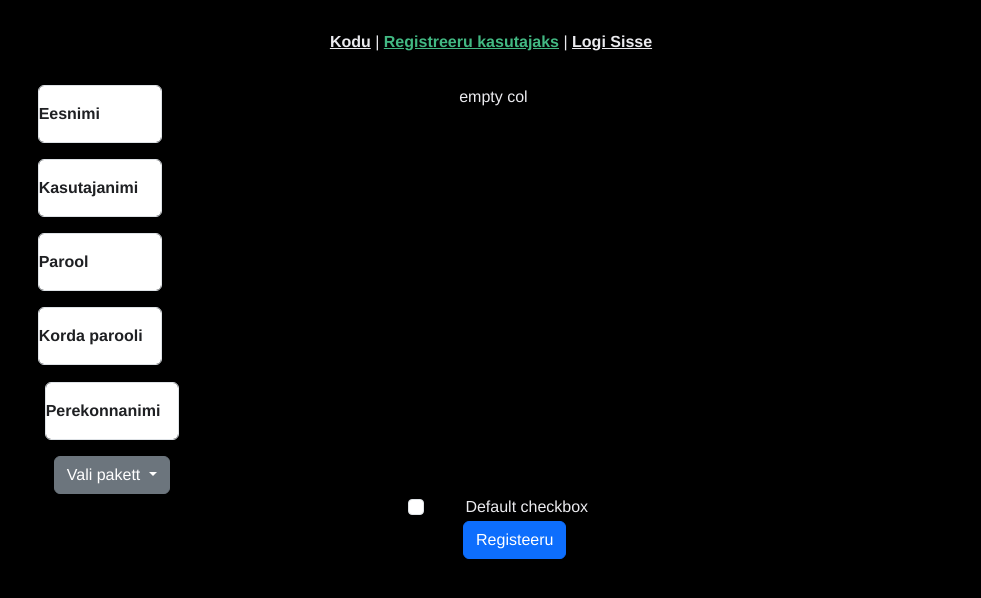
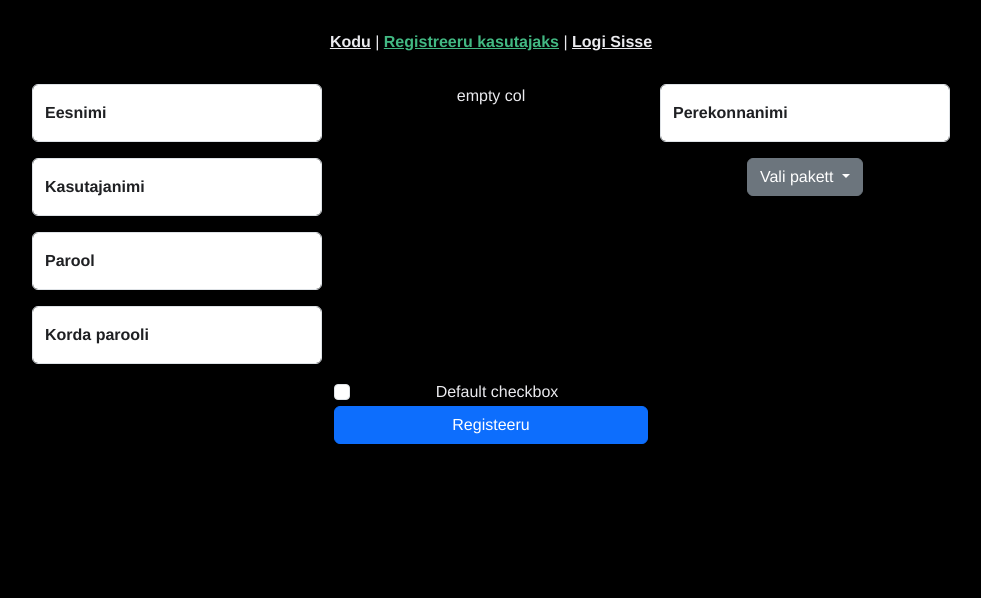
Before and after one commit to dranluik/rainaifront, a Vue app: page /signup in a window 1280 px wide. Shown: the top 598 px of the page, without its empty margins (149-1130 px from the left). Built offline with nearby package versions, Linux system fonts and the light colour scheme.

Commit message:
ANNA-LIISA managed to fix the css in signupview

```diff
--- a/src/App.vue
+++ b/src/App.vue
@@ -22,7 +22,9 @@ html, body {
 #app {
   display: flex;
   flex-direction: column;
-  min-height: 100vh; /* Ensure the content covers the entire viewport height */
+  min-height: 100vh;
+
+  align-items: center;/* Ensure the content covers the entire viewport height */
 }
 
 nav {
--- a/src/views/SignUpView.vue
+++ b/src/views/SignUpView.vue
@@ -1,49 +1,39 @@
 <template>
 
-  <div class="container text-center">
-    <div class="row">
-      <div class="col col-4">
-        <div class="row align-items-start">
-
-          <div class="row justify-content-center">
-            <div class="col col-5 form-floating mb-3">
+  <div class="container-xxl text-center mx-auto">
+    <div class="row text-center mx-auto justify-content-center">
+      <div class="col col-3 text-center">
+        <div class="form-floating mb-3">
           <input type="email" class="form-control" placeholder="name@example.com">
           <label for="floatingInput" class="custom-label">Eesnimi</label>
         </div>
-          </div>
-          <div class="row justify-content-center">
-            <div class="col col-5 form-floating mb-3">
+        <div class="form-floating mb-3">
           <input type="email" class="form-control" placeholder="name@example.com">
           <label for="floatingInput" class="custom-label">Kasutajanimi</label>
         </div>
-          </div>
-          <div class="row justify-content-center">
-            <div class="col col-5 form-floating mb-3">
+        <div class="form-floating mb-3">
             <input type="email" class="form-control" placeholder="name@example.com">
             <label for="floatingInput" class="custom-label">Parool</label>
         </div>
-          </div>
-          <div class="row justify-content-center">
-            <div class="col col-5 form-floating mb-3">
+        <div class="form-floating mb-3">
             <input type="email" class="form-control" placeholder="name@example.com">
             <label for="floatingInput" class="custom-label">Korda parooli</label>
         </div>
       </div>
-        </div>
-      </div>
 
-      <div class="col col-4">
+
+    <div class="col col-3 text-center">
       empty col
     </div>
 
-      <div class="col col-4">
+    <div class="col col-3 text-center">
 
 
-        <div class="row justify-content-center">
-          <div class="col col-5 form-floating mb-3">
+      <div class="form-floating mb-3">
+
           <input type="email" class="form-control" placeholder="name@example.com">
           <label for="floatingInput" class="custom-label">Perekonnanimi</label>
-          </div>
+
       </div>
       <div class="dropdown">
         <button class="btn btn-secondary dropdown-toggle" type="button" data-bs-toggle="dropdown"
@@ -61,28 +51,28 @@
 
 
   </div>
-    <div class="row">
-      <div class="col col-5">
+  <div class="row text-center mx-auto justify-content-center">
+    <div class="col col-3 text-center">
 
     </div>
-      <div class="col col-5">
+    <div class="col col-3 text-center">
       <div class="row align-items-center">
-          <div class="col col-6 align-items-center">
+
           <div class="form-check">
             <input class="form-check-input" type="checkbox" value="" id="flexCheckDefault">
             <label class="form-check-label" for="flexCheckDefault">
               Default checkbox
             </label>
           </div>
+
+      </div>
+      <div class="row align-items-center">
+
+          <a class="btn btn-primary" href="#" role="button">Registeeru</a>
+
       </div>
     </div>
-        <div class="row align-items-center">
-          <div class="col col-6 align-items-center">
-            <a class="btn btn-primary" href="#" role="button">Registeeru</a>
-          </div>
-        </div>
-      </div>
-      <div class="col col-5"></div>
+    <div class="col col-3 text-center"></div>
   </div>
   </div>
 
@@ -103,8 +93,6 @@ export default {
   font-weight: bold;
   color: rgb(31, 32, 35);
 }
-.row > .col-4 {
-  margin: 0.05rem;
-}
+
 
 </style>
```
Lines whose indentation alone changed are shown as unchanged.
